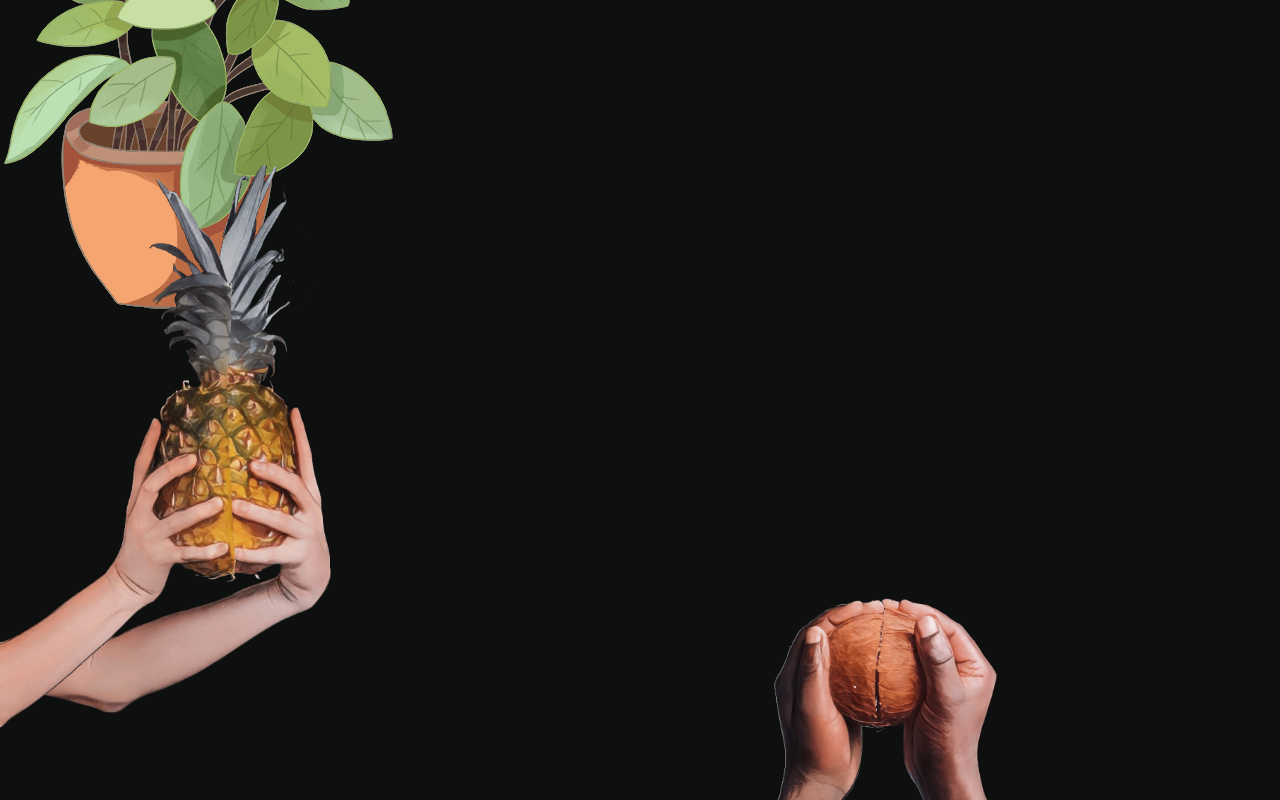
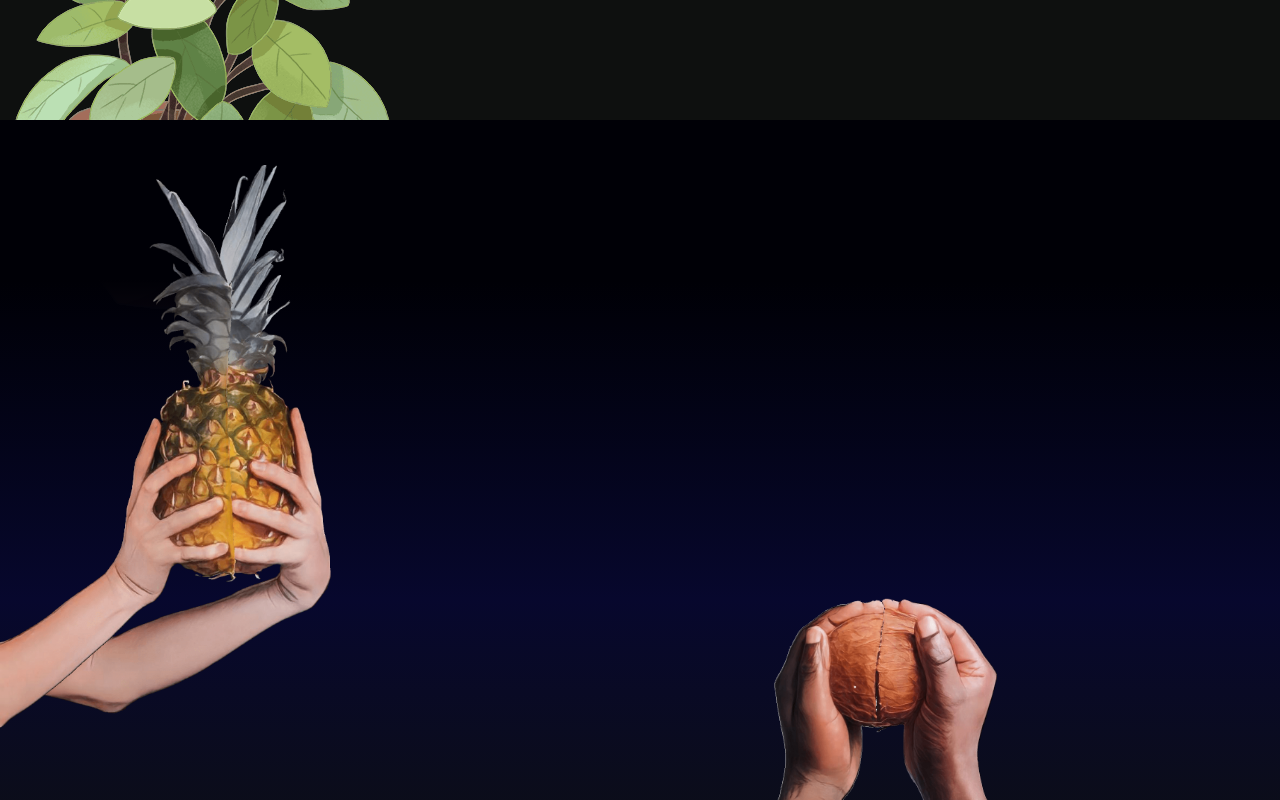
Before and after one commit to a-straube/portfolio-alpha, a React (Create React App) app: page / in a window 1280 px wide. Shown: the part 1480-2280 px from the top of the page. Built offline with nearby package versions, Linux system fonts and the light colour scheme; a web font is replaced by a local one.

Commit message:
Start ProjectsSection styling

```diff
--- /dev/null
+++ b/src/section3-Projects/ProjectsSection.css
@@ -0,0 +1,4 @@
+#projectsSection {
+  background: linear-gradient(180deg, #000006 20%, rgba(4, 4, 58, 0.7) 60%, transparent 100%);
+  background-attachment: fixed;
+}
--- a/src/section3-Projects/ProjectsSection.js
+++ b/src/section3-Projects/ProjectsSection.js
@@ -1,9 +1,10 @@
 import FruitProject from './FruitProject';
 import imgs from '.././img/imgs';
+import './ProjectsSection.css';
 
 function ProjectSection() {
     return (
-        <section>
+        <section id="projectsSection">
             <FruitProject
                 id="trelloProject"
                 title="Trello Project Management Dashboard"
--- /dev/null
+++ b/src/section3-Projects/ProjectsSection.less
@@ -0,0 +1,4 @@
+#projectsSection {
+    background: linear-gradient(180deg, #000006 20%, rgb(4 4 58 / 70%) 60%, transparent 100%);
+    background-attachment: fixed;
+}
```
